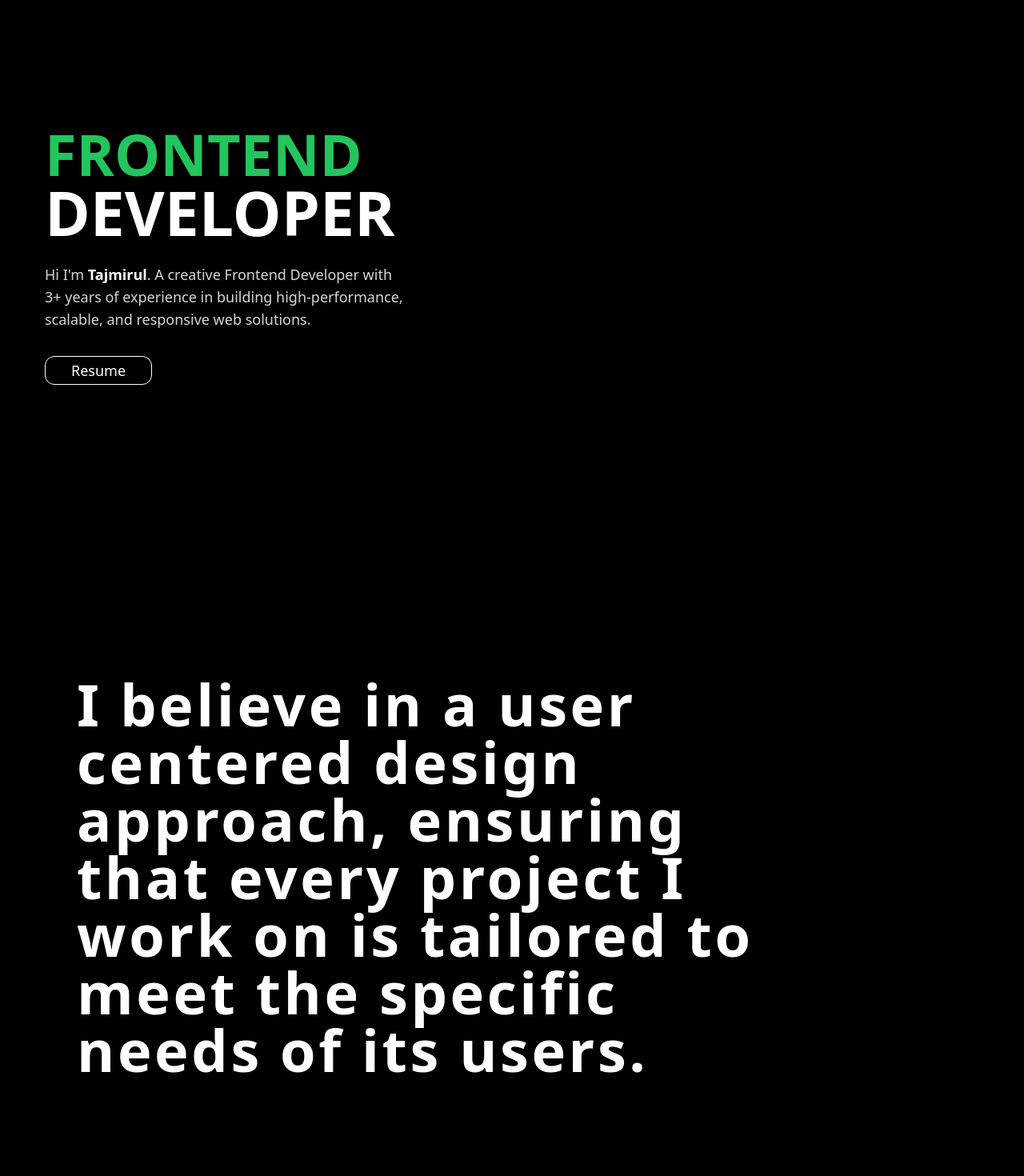
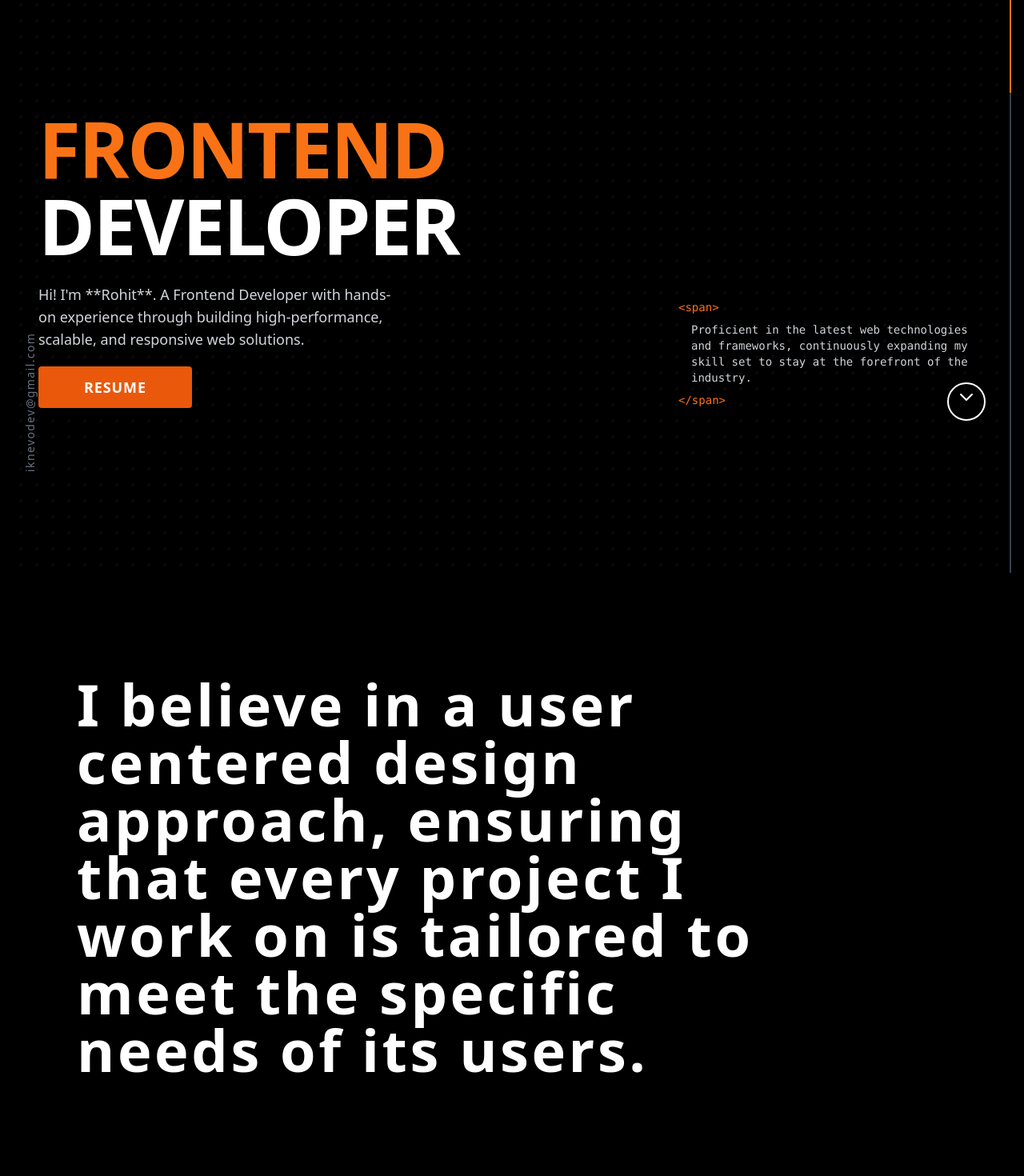
Before and after one commit to rohit-sharma12/Resume, a React (Vite) app: page / in a window 1280 px wide. Shown: the part 100-1570 px from the top of the page at 80% size. Built offline with nearby package versions, Linux system fonts and the light colour scheme.

Commit message:
new changes

```diff
--- a/src/App.jsx
+++ b/src/App.jsx
@@ -6,7 +6,6 @@ import Parallax from './components/parallax/parallax'
 import Skills from './components/skills'
 import Projects from './components/projects'
 import Page2 from './pages/page2'
-import Page3 from './pages/page3'
 import Contact from './components/contact/contact'
 import Footer from './components/footer'
 import GradientCursor from './components/cursorStyle'
@@ -19,12 +18,13 @@ function App() {
         <Header />
         <Page1 />
       </section>
-      {/* <section id='About'><Page2 /></section> */}
-      <section><Page3 /></section>
+      <section id='About'><Page2 /></section>
 
-      <section id="Skills"><Parallax type="skills" /></section>
-      <section><Skills /></section>
-      <section id="Projects"><Parallax type="Projects" /></section>
+      <section><Parallax type="skills" /></section>
+
+      <section id="Skills"><Skills /></section>
+      <Parallax type="Projects" />
+      <section id="Projects"></section>
       <Projects />
       <section id="Contact"><Contact /></section>
       <Footer />
--- a/src/components/hero.jsx
+++ b/src/components/hero.jsx
@@ -1,37 +1,83 @@
-import { Button } from "./ui/button"
+import React from 'react';
 
-const Hero = (props) => {
+const HomePage = () => {
+    return (
+        // Added overflow-hidden to main div to handle any accidental horizontal scrolling
+        <div className="min-h-screen bg-black text-white relative flex items-center justify-center p-4 sm:p-8 overflow-hidden">
 
-    return (
-        <div id="tiltDiv" className="min-h-screen absolute mt-60 ml-10 ">
-            <h1 ref={props.abc} className="text-5xl sm:text-6xl md:text-7xl font-extrabold leading-none mb-6">
-                <span className="text-green-500 block">FRONTEND</span>
-                <span className="block text-[6vw]">DEVELOPER</span>
-            </h1>
-            <p className="text-base sm:text-lg text-gray-300 mb-8 max-w-md">
-                Hi I'm <span className="font-bold text-white">Tajmirul</span>. A creative Frontend
-                Developer with 3+ years of experience in
-                building high-performance, scalable, and
-                responsive web solutions.
-            </p>
-            <div className="flex justify-center md:justify-start">
-                <a
-                    href="src/assets/resume.pdf"
-                    download
-                    // Ensure the anchor tag behaves like a block/inline-block element for width control
-                    className="block w-full max-w-xs md:max-w-none md:w-auto"
-                >
-                    <Button
-                        variant="outline"
-                        className="rounded-xl w-full md:w-auto text-base sm:text-lg px-8 py-3 transition duration-300"
+            {/* Background stars/dots effect */}
+            <div className="absolute inset-0 bg-repeat opacity-20"
+                style={{ backgroundImage: 'radial-gradient(#ffffff33 2px, transparent 1px)', backgroundSize: '20px 20px' }}
+            ></div>
+
+            {/* Main Content Container */}
+            <div className="relative z-10 max-w-7xl w-full grid grid-cols-1 md:grid-cols-12 gap-8">
+
+                {/* Left Section: Title, Intro, Button, Email */}
+                {/* Reduced padding-y for small devices (py-12 default, py-20 for md+) */}
+                <div className="md:col-span-7 flex flex-col justify-center py-12 mt-4 md:py-20">
+                    {/* Adjusted default text size for mobile (text-5xl default) */}
+                    <h1 className="text-5xl sm:text-7xl lg:text-8xl font-extrabold tracking-tight mb-6">
+                        <span className="text-orange-500 block">FRONTEND</span>
+                        <span className="block">DEVELOPER</span>
+                    </h1>
+
+                    <p className="text-base sm:text-lg text-gray-300 max-w-md mb-5">
+                        Hi! I'm **Rohit**. A Frontend Developer with hands-on experience through building high-performance, scalable, and responsive web solutions.
+                    </p>
+
+                    <a
+                        href="/src/assets/resume.pdf"
+                        className="w-48 py-3 px-6 text-center text-lg font-semibold bg-orange-600 hover:bg-orange-700 transition duration-300 rounded shadow-lg uppercase tracking-wider"
                     >
-                        Resume
-                    </Button>
-                </a>
+                        RESUME
+                    </a>
+
+                    {/* Email Address: Still hidden on smaller screens, appears only on lg+ */}
+                    <div className="absolute bottom-0 left-0 transform -rotate-90 origin-bottom-left text-gray-500 text-sm tracking-widest pointer-events-none hidden lg:block">
+                        iknevodev@gmail.com
+                    </div>
+                </div>
+
+                {/* Right Section: Code Snippet & Scroll Down */}
+                {/* Resetting alignment for small screens (no items-end) */}
+                <div className="md:col-span-5 flex flex-col md:justify-end md:items-end py-12 md:py-20 relative">
+
+                    {/* Code Snippet Text. Align to left on all screens now. */}
+                    <div className="text-left max-w-sm w-full md:ml-auto text-gray-400 font-mono text-sm space-y-2">
+                        <p className="text-orange-500">&lt;span&gt;</p>
+                        <p className="pl-4 text-gray-300">
+                            Proficient in the latest web technologies and frameworks, continuously expanding my skill set to stay at the forefront of the industry.
+                        </p>
+                        <p className="text-orange-500">&lt;/span&gt;</p>
+                    </div>
+
+                    {/* Scroll Down Arrow: Hidden on small devices (sm:hidden) */}
+                    <button
+                        aria-label="Scroll Down"
+                        className="absolute bottom-16 right-0 w-12 h-12 flex items-center justify-center border-2 border-white rounded-full text-white hover:bg-white hover:text-black transition duration-300 hidden md:flex"
+                    // Only show on medium devices and up (md:flex)
+                    >
+                        <svg
+                            xmlns="http://www.w3.org/2000/svg"
+                            className="h-6 w-6 animate-bounce"
+                            fill="none"
+                            viewBox="0 0 24 24"
+                            stroke="currentColor"
+                            strokeWidth={2}
+                        >
+                            <path strokeLinecap="round" strokeLinejoin="round" d="M19 9l-7 7-7-7" />
+                        </svg>
+                    </button>
+                </div>
             </div>
-        </div >
 
-    )
-}
+            {/* Scroll Indicator Bar (Optional) */}
+            <div className="absolute right-0 top-0 h-full w-0.5 bg-gray-700 hidden sm:block">
+                <div className="w-full h-1/4 bg-orange-500"></div>
+            </div>
+        </div>
+    );
+};
 
-export default Hero
+export default HomePage;
--- a/src/info.jsx
+++ b/src/info.jsx
@@ -9,7 +9,7 @@ const skillInfo = [
     },
     {
         title: "Tools",
-        skills: ["Github", "VS Code"]
+        skills: ["Github", "VS Code", "Postman", "Vercel"]
     }
 ]
 export { skillInfo }
--- a/src/pages/page1.jsx
+++ b/src/pages/page1.jsx
@@ -32,7 +32,6 @@ const Page1 = () => {
 
                 <Hero abc={tiltRef} />
             </div>
-
         </div>
     )
 }
--- a/src/pages/page2.jsx
+++ b/src/pages/page2.jsx
@@ -1,30 +1,97 @@
-const Page2 = () => {
+import { useEffect, useRef } from "react";
+// Import useSpring along with the others
+import { useScroll, motion, useTransform, useSpring } from "framer-motion";
+
+const HeroSectionAnimated = () => {
+
+    const element = useRef(null);
+
+    // 1. SCROLL PROGRESS FOR OPACITY (for the second paragraph)
+    const { scrollYProgress: opacityProgress } = useScroll({
+        target: element,
+        offset: ['start 0.7', 'start 0.27']
+    });
+
+    // 2. SCROLL PROGRESS FOR SLIDE-IN (for the first paragraph)
+    const { scrollYProgress: slideProgress } = useScroll({
+        target: element,
+        offset: ['start 1', 'start 0.7']
+    });
+
+    // 3. APPLY SPRING EFFECT TO THE SLIDE PROGRESS
+    // This makes the slideProgress (0 to 1) smoother and adds momentum.
+    const smoothSlideProgress = useSpring(slideProgress, {
+        stiffness: 100, // Higher stiffness = faster spring, more resistance
+        damping: 30,    // Higher damping = faster decay of oscillation (less bounce)
+        restDelta: 0.001 // Threshold for the animation to be considered complete
+    });
+
+    // 4. TRANSFORM SLIDE PROGRESS into an X-position value.
+    // We use the new smoothSlideProgress here.
+    const x = useTransform(smoothSlideProgress, [0, 1], ['200%', '0%']);
+
+    // 5. TRANSFORM OPACITY PROGRESS into an opacity value
+    const opacity = useTransform(opacityProgress, [0, 1], [0, 1]);
+
+    useEffect(() => {
+    }, []);
+
+    const AnimatedParagraph = ({ children, customRef }) => {
+        return (
+            <motion.p
+                ref={customRef}
+                // Apply both X and opacity based on the smooth progress
+                style={{ x, opacity: smoothSlideProgress }}
+                className="mb-6 leading-relaxed"
+            >
+                {children}
+            </motion.p>
+        )
+    }
+
     return (
-        <div className="min-h-screen relative p-2 sm:p-4 md:p-6 lg:p-8">
-            <div className="h-full w-full overflow-hidden bg-black rounded-[25px] sm:rounded-[35px] md:rounded-[50px] relative">
-                {/* Video Background */}
-                <video
-                    autoPlay
-                    loop
-                    muted
-                    src="icons/video.mp4"
-                    className="h-full w-full object-cover rounded-[25px] sm:rounded-[35px] md:rounded-[50px]"
-                />
+        // Retaining overflow-x-hidden to prevent horizontal scrollbar
+        <div className="min-h-screen bg-black text-white font-inter overflow-x-hidden">
 
-                {/* Overlay Text */}
-                <h1
-                    className="absolute left-1/4 transform -translate-x-1/2 text-white font-[woff] uppercase tracking-wide
-            text-[15vw] bottom-1 px-2
-            sm:text-[10vw] sm:bottom-4
-            md:text-[10vw] md:bottom-6
-            lg:text-[6vw] lg:bottom-8
-            xl:text-[4vw]"
-                >
-                    About
-                </h1>
+            <div className="max-w-6xl mx-auto px-5 lg:px-8">
+                <section className="py-24 lg:py-36 pt-5 ">
+                    <h1 className="text-4xl sm:text-5xl lg:text-7xl font-bold leading-tight max-w-4xl tracking-wider">
+                        I believe in a user centered design approach, ensuring that every project I work on is tailored to meet the specific needs of its users.
+                    </h1>
+                </section>
+
+                <section className="pt-5 pb-20">
+                    <p className="text-sm text-gray-400 mb-3">
+                        This is me.
+                    </p>
+
+                    <div className="w-full h-px bg-gray-800 mb-16"></div>
+
+                    <div className="grid grid-cols-1 md:grid-cols-3 gap-16 md:gap-20">
+
+                        <div className="md:col-span-1">
+                            <h2 className="text-4xl md:text-5xl font-bold whitespace-nowrap">
+                                Hi, I'm Rohit.
+                            </h2>
+                        </div>
+
+                        <div className="md:col-span-2 text-lg font-light text-gray-300">
+
+                            {/* Animated First Paragraph. Now uses spring for smoothness. */}
+                            <AnimatedParagraph customRef={element}>
+                                I'm a frontend web developer dedicated to turning ideas into creative solutions. I specialize in creating seamless and intuitive user experiences.
+                            </AnimatedParagraph>
+
+                            {/* Animated Second Paragraph */}
+                            <motion.p style={{ opacity }} className="leading-relaxed">
+                                My approach focuses on creating scalable, high-performing solutions tailored to both user needs and business objectives. By prioritizing performance, accessibility, and responsiveness, I strive to deliver experiences that not only engage users but also drive tangible results.
+                            </motion.p>
+                        </div>
+                    </div>
+                </section>
             </div>
         </div>
     );
 };
 
-export default Page2;
+export default HeroSectionAnimated;
--- a/src/pages/page3.jsx
+++ /dev/null
@@ -1,81 +0,0 @@
-import { useEffect, useRef } from "react";
-// Ensure you have Framer Motion installed: npm install framer-motion
-import { useScroll, motion } from "framer-motion";
-
-const HeroSectionAnimated = () => {
-
-    const element = useRef(null);
-
-
-    const { scrollYProgress } = useScroll({
-        target: element,
-
-        offset: ['start 0.7', 'start 0.27']
-    });
-
-    useEffect(() => {
-    }, []);
-
-    const AnimatedParagraph = ({ children, customRef }) => {
-        return (
-
-            <motion.p
-                ref={customRef}
-                style={{ opacity: scrollYProgress }}
-                className="mb-6 leading-relaxed"
-            >
-                {children}
-            </motion.p>
-        )
-    }
-
-    return (
-        <div className="min-h-screen bg-black text-white font-inter">
-
-
-            <div className="max-w-6xl mx-auto px-5 lg:px-8">
-                <section className="py-24 lg:py-36">
-                    {/* FIXED: Changed <h> to <h1> tag. Added text transformation classes. */}
-                    <h1 className="text-4xl sm:text-5xl lg:text-7xl font-bold leading-tight max-w-4xl tracking-wider">
-                        I believe in a user centered design approach, ensuring that every project I work on is tailored to meet the specific needs of its users.
-                    </h1>
-                </section>
-
-                <section className="pt-10">
-
-                    <p className="text-sm text-gray-400 mb-3">
-                        This is me.
-                    </p>
-
-                    <div className="w-full h-px bg-gray-800 mb-16"></div>
-
-                    <div className="grid grid-cols-1 md:grid-cols-3 gap-16 md:gap-20">
-
-                        {/* Left Column: Greeting */}
-                        <div className="md:col-span-1">
-                            <h2 className="text-4xl md:text-5xl font-bold whitespace-nowrap">
-                                Hi, I'm Rohit.
-                            </h2>
-                        </div>
-
-                        {/* Right Column: Bio Text */}
-                        <div className="md:col-span-2 text-lg font-light text-gray-300">
-
-                            {/* Animated First Paragraph. Ref is attached here. */}
-                            <AnimatedParagraph customRef={element}>
-                                I'm a frontend web developer dedicated to turning ideas into creative solutions. I specialize in creating seamless and intuitive user experiences.
-                            </AnimatedParagraph>
-
-                            {/* Animated Second Paragraph. Also receives opacity from scrollYProgress. */}
-                            <motion.p style={{ opacity: scrollYProgress }} className="leading-relaxed">
-                                My approach focuses on creating scalable, high-performing solutions tailored to both user needs and business objectives. By prioritizing performance, accessibility, and responsiveness, I strive to deliver experiences that not only engage users but also drive tangible results.
-                            </motion.p>
-                        </div>
-                    </div>
-                </section>
-            </div>
-        </div>
-    );
-};
-
-export default HeroSectionAnimated;
```
Also changed, not shown: public/icons/Postman.png (added), public/icons/Vercel.png (added).
